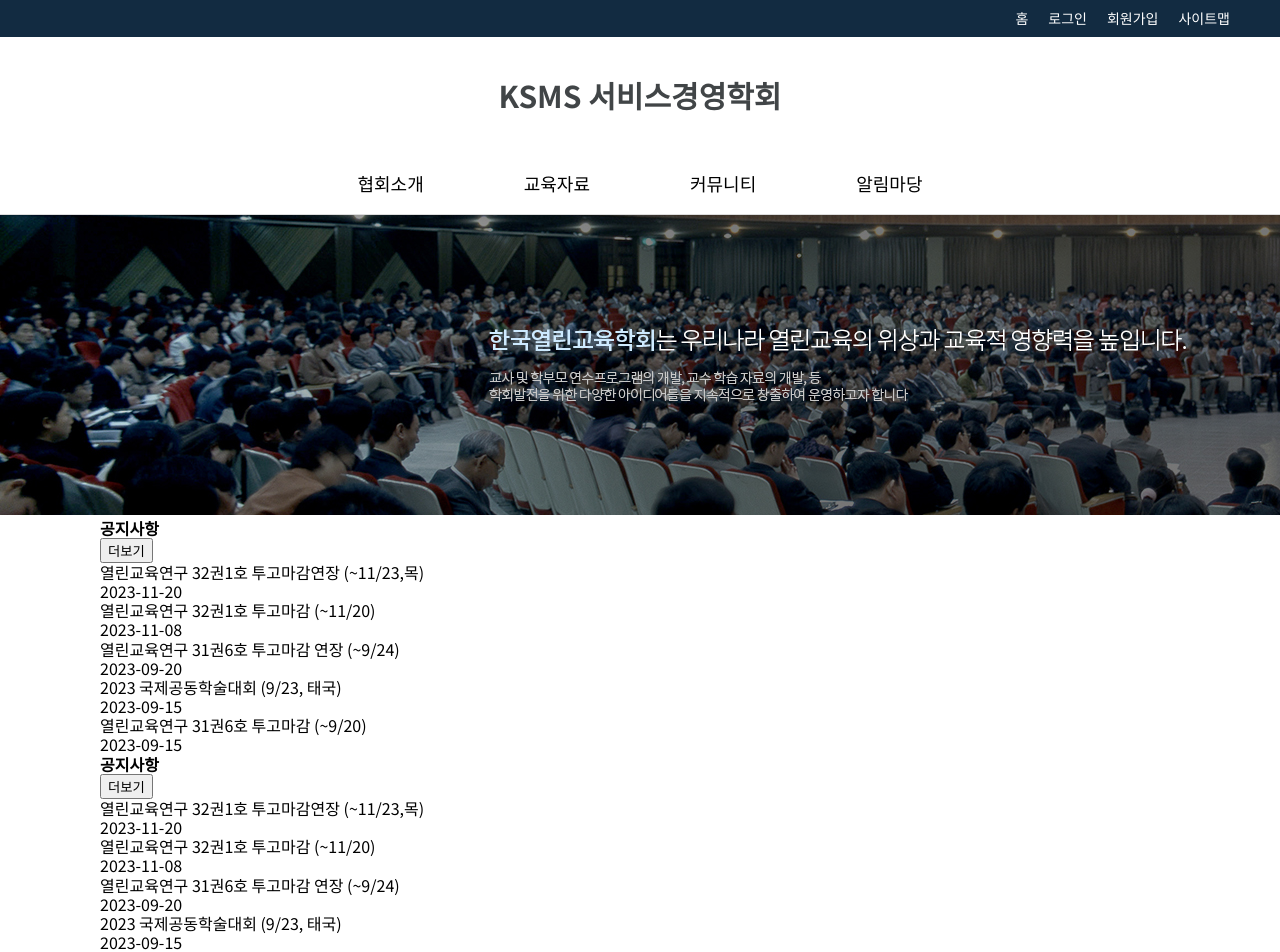
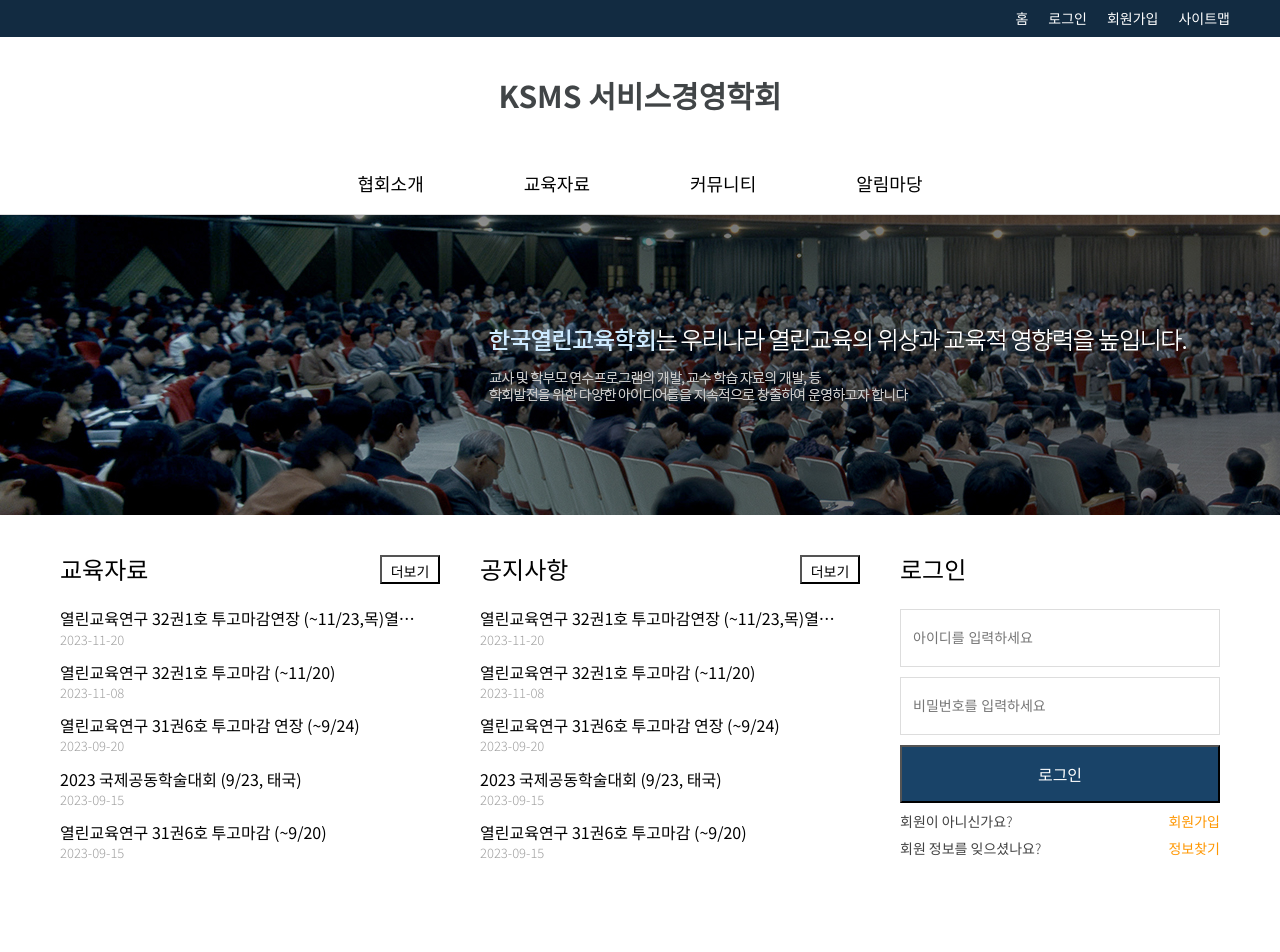
Before and after one commit to raquim47/Edu-Assoc, a React (Create React App) app: page / in a window 1280 px wide. Shown: the top 952 px of the page. After the commit the page ends 901 px from the top, so only its background shows below. Built offline with nearby package versions, Linux system fonts and the light colour scheme.

Commit message:
Add : home-board --  UI

```diff
--- /dev/null
+++ b/src/components/ui/home-boards/HomeBoard.jsx
@@ -0,0 +1,95 @@
+import styled from 'styled-components';
+
+const Wrapper = styled.article`
+  padding: 20px;
+
+  header {
+    display: flex;
+    align-items: center;
+    justify-content: space-between;
+    padding-bottom: 25px;
+  }
+
+  h3 {
+    font-size: 24px;
+    font-weight: 400;
+  }
+
+  .more-btn {
+    width: 60px;
+    padding: 4px 0 1px;
+  }
+
+  .more-btn:hover {
+    color: white;
+    background-color: #194368;
+    transition: background-color 0.2s ease;
+  }
+
+  ul {
+    padding-right: 15px;
+  }
+`;
+
+const ListItem = styled.li`
+  margin-bottom: 15px;
+
+  &:last-child {
+    margin-bottom: 0;
+  }
+
+  p {
+    white-space: nowrap;
+    overflow: hidden;
+    text-overflow: ellipsis;
+    cursor: pointer;
+  }
+
+  p:hover {
+    text-decoration: underline;
+  }
+
+  time {
+    color: #a0a0a0;
+    font-size: 13px;
+    font-weight: 300;
+  }
+`;
+
+const HomeBoard = ({ title, content, path }) => {
+  return (
+    <Wrapper>
+      <header>
+        <h3>{title}</h3>
+        <button className="more-btn">더보기</button>
+      </header>
+      <ul>
+        <ListItem>
+          <p>
+            열린교육연구 32권1호 투고마감연장 (~11/23,목)열린교육연구 32권1호
+            투고마감연장 (~11/23,목)
+          </p>
+          <time dateTime="2023-11-20">2023-11-20</time>
+        </ListItem>
+        <ListItem>
+          <p>열린교육연구 32권1호 투고마감 (~11/20)</p>
+          <time dateTime="2023-11-08">2023-11-08</time>
+        </ListItem>
+        <ListItem>
+          <p>열린교육연구 31권6호 투고마감 연장 (~9/24)</p>
+          <time dateTime="2023-09-20">2023-09-20</time>
+        </ListItem>
+        <ListItem>
+          <p>2023 국제공동학술대회 (9/23, 태국)</p>
+          <time dateTime="2023-09-15">2023-09-15</time>
+        </ListItem>
+        <ListItem>
+          <p>열린교육연구 31권6호 투고마감 (~9/20)</p>
+          <time dateTime="2023-09-15">2023-09-15</time>
+        </ListItem>
+      </ul>
+    </Wrapper>
+  );
+};
+
+export default HomeBoard;
--- /dev/null
+++ b/src/components/ui/home-boards/HomeLogin.jsx
@@ -0,0 +1,78 @@
+import { Link } from 'react-router-dom';
+import styled from 'styled-components';
+
+const Wrapper = styled.div`
+  padding: 20px;
+
+  h3 {
+    font-size: 24px;
+    font-weight: 400;
+    margin-bottom: 25px;
+  }
+`;
+
+const Form = styled.form`
+  display: block;
+
+  input {
+    display: block;
+    width: 100%;
+    margin-bottom: 10px;
+    padding: 20px 12px;
+    border: 1px solid #ddd;
+    color: #414141;
+    font-size: 14px;
+  }
+
+  button {
+    width: 100%;
+    padding: 15px 0;
+    font-size: 16px;
+    background-color: #194368;
+    color: white;
+  }
+
+  button:hover {
+    background-color: #25659c;
+  }
+`;
+
+const ActionLinks = styled.div`
+  p {
+    display: flex;
+    justify-content: space-between;
+    margin-top: 10px;
+    font-size: 14px;
+    font-weight: 300;
+    color: #414141;
+  }
+
+  a {
+    color: #ff9702;
+  }
+`;
+
+const HomeLogin = () => {
+  return (
+    <Wrapper>
+      <h3>로그인</h3>
+      <Form>
+        <input type="text" placeholder="아이디를 입력하세요" />
+        <input type="password" placeholder="비밀번호를 입력하세요" />
+        <button>로그인</button>
+      </Form>
+      <ActionLinks>
+        <p>
+          <span>회원이 아니신가요?</span>
+          <Link>회원가입</Link>
+        </p>
+        <p>
+          <span>회원 정보를 잊으셨나요?</span>
+          <Link>정보찾기</Link>
+        </p>
+      </ActionLinks>
+    </Wrapper>
+  );
+};
+
+export default HomeLogin;
--- a/src/pages/HomePage.jsx
+++ b/src/pages/HomePage.jsx
@@ -1,9 +1,21 @@
 import styled from 'styled-components';
 import bannerImage from '../assets/banner.jpeg';
+import HomeBoard from '../components/ui/home-boards/HomeBoard';
+import HomeLogin from '../components/ui/home-boards/HomeLogin';
 
-const HomeBoard = styled.section`
-  max-width: 1080px;
+const HomeBoardSection = styled.section`
+  display: flex;
+  max-width: 1200px;
   margin: 0 auto;
+  padding: 20px 0;
+
+  & > :not(:last-child) {
+    width: 35%;
+  }
+
+  & > :last-child {
+    flex-grow: 1;
+  }
 `;
 
 const HomePage = () => {
@@ -12,72 +24,11 @@
       <section>
         <img src={bannerImage} alt="banner" />
       </section>
-      <HomeBoard>
-        <article>
-          <header>
-            <h3>공지사항 </h3>
-            <button>더보기</button>
-          </header>
-          <ul>
-            <li>
-              <p>열린교육연구 32권1호 투고마감연장 (~11/23,목)</p>
-              <time dateTime="2023-11-20">2023-11-20</time>
-            </li>
-            <li>
-              <p>열린교육연구 32권1호 투고마감 (~11/20)</p>
-              <time dateTime="2023-11-08">2023-11-08</time>
-            </li>
-            <li>
-              <p>열린교육연구 31권6호 투고마감 연장 (~9/24)</p>
-              <time dateTime="2023-09-20">2023-09-20</time>
-            </li>
-            <li>
-              <p>2023 국제공동학술대회 (9/23, 태국)</p>
-              <time dateTime="2023-09-15">2023-09-15</time>
-            </li>
-            <li>
-              <p>열린교육연구 31권6호 투고마감 (~9/20)</p>
-              <time dateTime="2023-09-15">2023-09-15</time>
-            </li>
-          </ul>
-        </article>
-        <article>
-          <header>
-            <h2>공지사항</h2>
-            <button>더보기</button>
-          </header>
-          <ul>
-            <li>
-              <p>열린교육연구 32권1호 투고마감연장 (~11/23,목)</p>
-              <time dateTime="2023-11-20">2023-11-20</time>
-            </li>
-            <li>
-              <p>열린교육연구 32권1호 투고마감 (~11/20)</p>
-              <time dateTime="2023-11-08">2023-11-08</time>
-            </li>
-            <li>
-              <p>열린교육연구 31권6호 투고마감 연장 (~9/24)</p>
-              <time dateTime="2023-09-20">2023-09-20</time>
-            </li>
-            <li>
-              <p>2023 국제공동학술대회 (9/23, 태국)</p>
-              <time dateTime="2023-09-15">2023-09-15</time>
-            </li>
-            <li>
-              <p>열린교육연구 31권6호 투고마감 (~9/20)</p>
-              <time dateTime="2023-09-15">2023-09-15</time>
-            </li>
-          </ul>
-        </article>
-        <div>
-          <h3>로그인</h3>
-          <form>
-            <input type="text" />
-            <input type="text" />
-            <button>로그인</button>
-          </form>
-        </div>
-      </HomeBoard>
+      <HomeBoardSection>
+        <HomeBoard title="교육자료" />
+        <HomeBoard title="공지사항" />
+        <HomeLogin />
+      </HomeBoardSection>
     </>
   );
 };
--- a/src/styles/global-styles.js
+++ b/src/styles/global-styles.js
@@ -58,4 +58,15 @@
   text-decoration:none;
   color:inherit;
 }
+
+button {
+  background: none;
+  text-align: center;
+  font-size: 14px;
+  cursor: pointer;
+}
+
+img {
+  display: block;
+}
 `;
```
